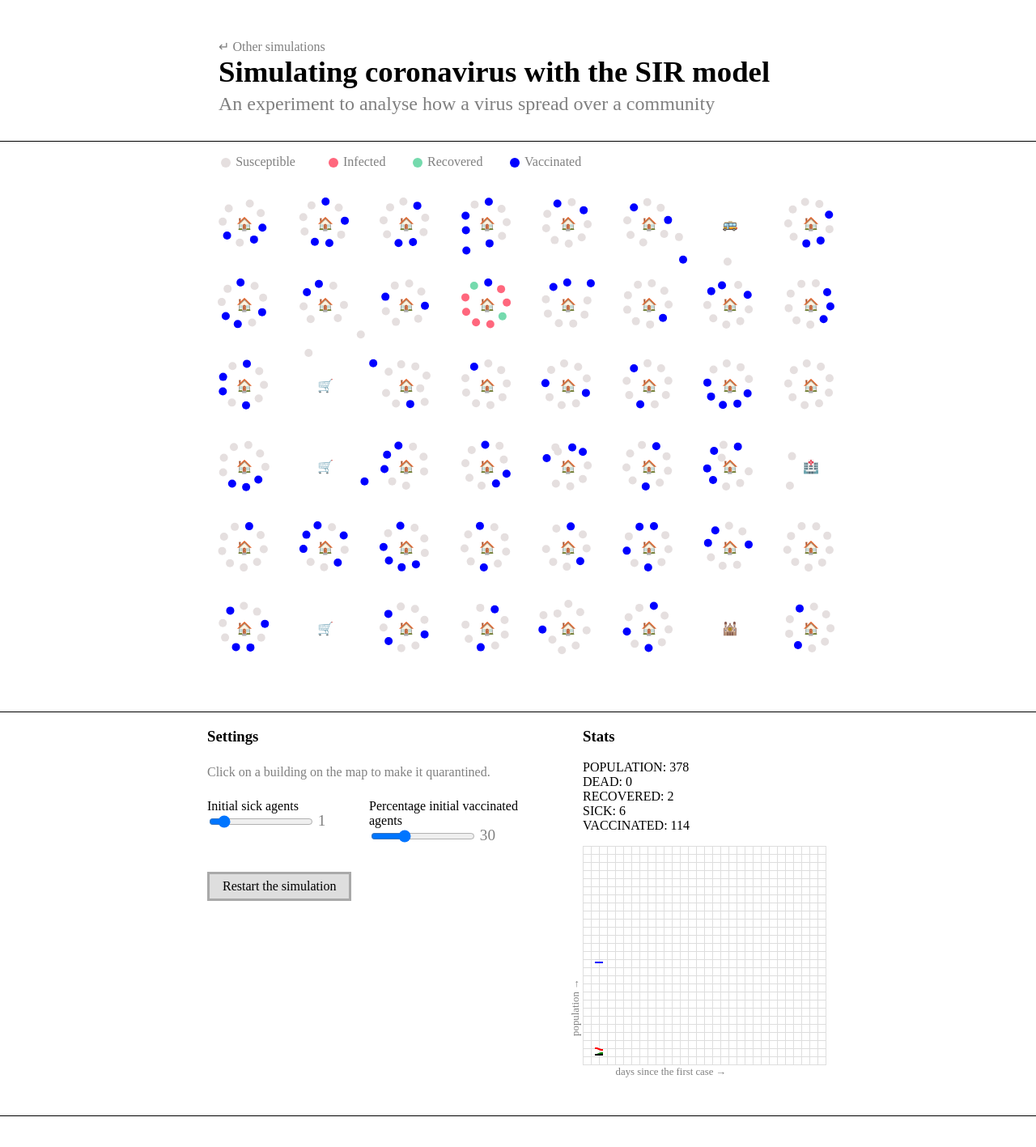
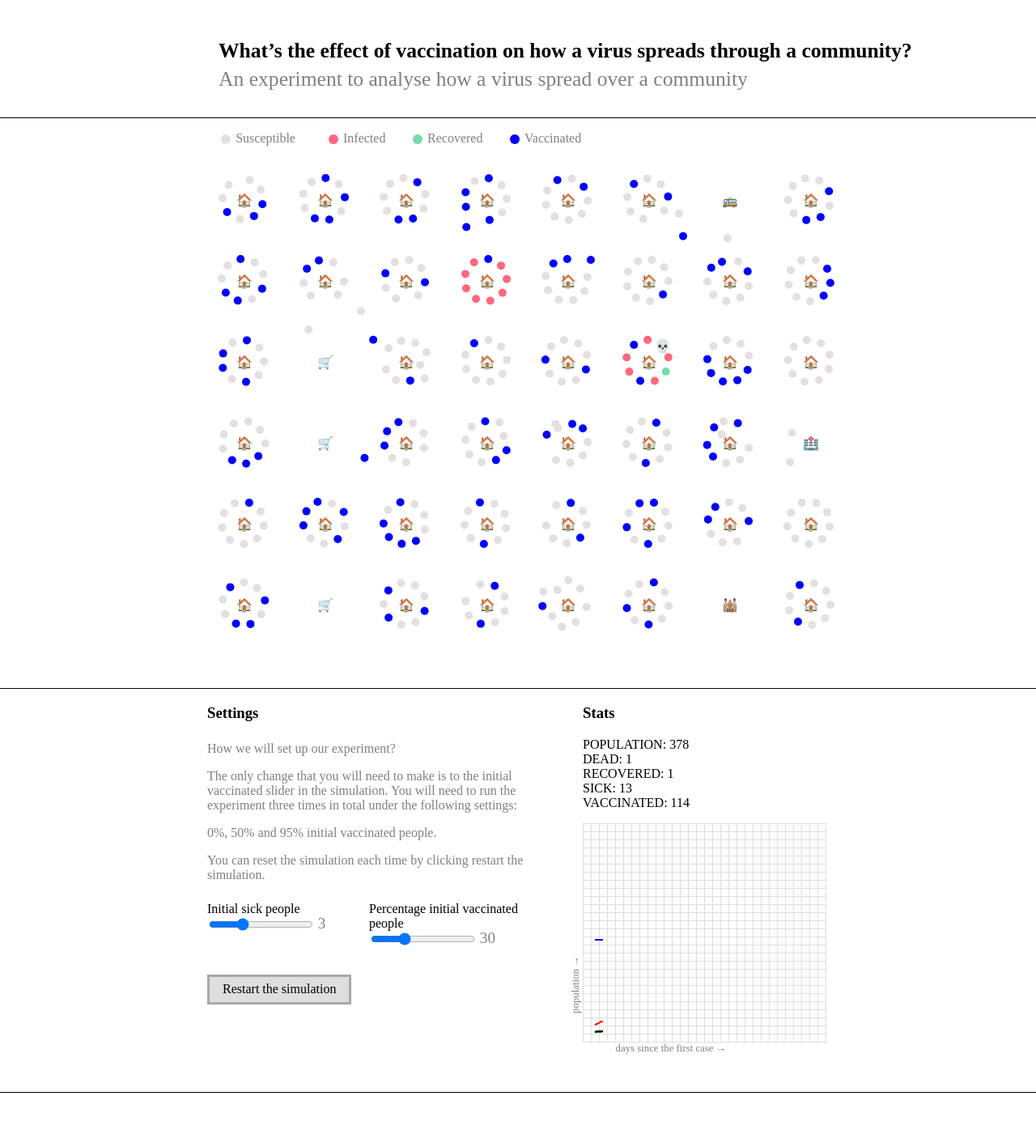
Before and after one commit to token-cjg/coronavirus-simulation, a React (Create React App) app: page / in a window 1280 px wide. Shown: the top 1417 px of the page at 81% size. Built offline with nearby package versions, Linux system fonts and the light colour scheme; a web font is replaced by a local one.

Commit message:
Address new requirements

```diff
--- a/src/App.js
+++ b/src/App.js
@@ -16,7 +16,7 @@ const INITIAL_SIMULATION_STATE = {
   hospitals: 1,
   supermarkets: 3,
   temples: 1,
-  initialSickAgents: 1,
+  initialSickAgents: 3,
   percentageInitialVaccinatedAgents: 30
 };
 
@@ -101,8 +101,7 @@ function App() {
   return (
     <div className={styles.container}>
       <div className={styles.header}>
-        <a href="/" style={{ color: 'gray', textDecoration: 'none' }}>↵ Other simulations</a>
-        <h3>Simulating coronavirus with the SIR model</h3>
+        <h3>What’s the effect of vaccination on how a virus spreads through a community?</h3>
         <h2>An experiment to analyse how a virus spread over a community</h2>
       </div>
       <div className={styles.simulation}>
@@ -156,7 +155,21 @@ function App() {
         <div className={styles.simulationSettings}>
           <h3>Settings</h3>
           <div className={styles.simulationInfo}>
-            Click on a building on the map to make it quarantined.
+            How we will set up our experiment?
+            <p>
+              The only change that you will need to make is to the initial vaccinated
+              slider in the simulation. You will need to run the experiment three times
+              in total under the following settings:
+            </p>
+            <p>
+              0%,
+              50% and
+              95% initial vaccinated people.
+            </p>
+            <p>
+              You can reset the simulation each time by clicking restart the simulation.
+            </p>
+
           </div>
           <SimulationSettings
             simulationState={simulationState}
--- a/src/App.module.css
+++ b/src/App.module.css
@@ -20,11 +20,12 @@ body {
 }
 
 .header h3 {
-  font-size: 2.3em;
+  font-size: 1.6em;
   margin: 0;
 }
 
 .header h2 {
+  font-size: 1.6em;
   margin: 0.2em 0 0;
   color: gray;
   font-weight: normal;
--- a/src/SimulationSettings.js
+++ b/src/SimulationSettings.js
@@ -11,7 +11,7 @@ export default function SimulationSettings({
     <div className={ styles.container }>
       <div className={ styles.form }>
       <label>
-        Initial sick agents<br />
+        Initial sick people<br />
         <input
           type={ 'range' }
           onChange={ onSettingChange('initialSickAgents') }
@@ -21,7 +21,7 @@ export default function SimulationSettings({
         /> <span className={ styles.value }>{ simulationState.initialSickAgents }</span>
       </label>
       <label>
-        Percentage initial vaccinated agents<br />
+        Percentage initial vaccinated people<br />
         <input
           type={ 'range' }
           onChange={ onSettingChange('percentageInitialVaccinatedAgents') }
```
